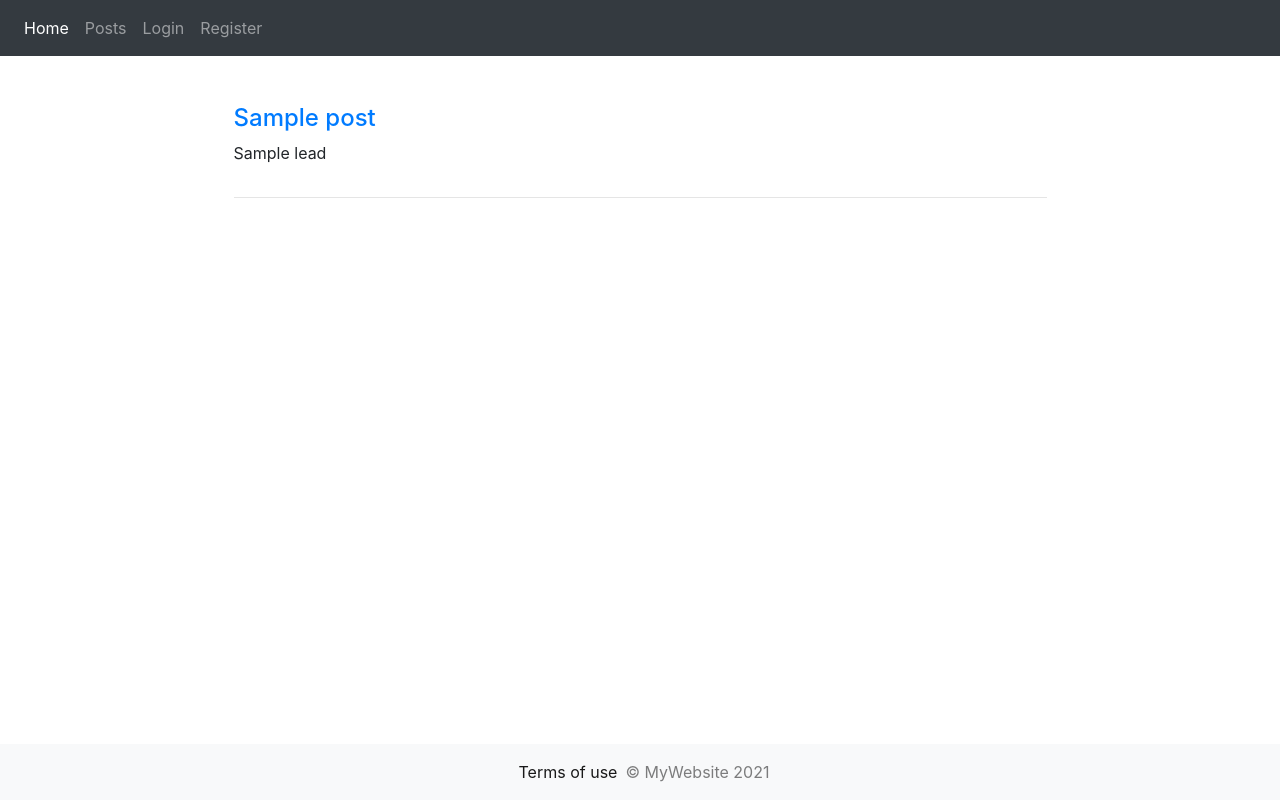
After one commit to Benitorax/ocproject5, a PHP site: template templates/post/index.html.twig in a window 1280 px wide. The commit adds this page. Run offline with PHP 8.4, Linux system fonts and the light colour scheme; the template is opened without the code that fills it: most values are stand-ins (such as "Sample title", 1, 10 or a date in 2020); some libraries are stand-ins or nearby versions.

Commit message:
Create route, controller and template for post index page #3

```diff
--- a/framework/Router/routes.php
+++ b/framework/Router/routes.php
@@ -35,6 +35,11 @@ return [
         'method' => 'GET',
         'callable' => 'App\Controller\PostController::show'
     ],
+    '/post' => [
+        'name' => 'post_index',
+        'method' => 'GET',
+        'callable' => 'App\Controller\PostController::index'
+    ],
     '/fixtures' => [
         'name' => 'fixtures',
         'method' => 'GET',
--- a/src/Controller/FixturesController.php
+++ b/src/Controller/FixturesController.php
@@ -38,8 +38,8 @@ class FixturesController extends AbstractController
             for ($j = 0; $j < 8; $j++) {
                 $post = new Post();
                 $post->setId(IdGenerator::generate())
-                    ->setTitle($faker->sentence(5))
-                    ->setLead($faker->sentences(3, true))
+                    ->setTitle($faker->realText(70, 5))
+                    ->setLead($faker->realText(255, 3))
                     ->setContent($faker->paragraphs(3, true))
                     ->setIsPublished(true)
                     ->setUser($user);
--- a/templates/base.html.twig
+++ b/templates/base.html.twig
@@ -20,7 +20,7 @@
                         <a class="nav-link" href="{{ path('home') }}">Home</a>
                     </li>
                     <li class="nav-item">
-                        <a class="nav-link disabled" href="#">Posts</a>
+                        <a class="nav-link" href="{{ path('post_index') }}">Posts</a>
                     </li>
                 </ul>
             </div>
--- /dev/null
+++ b/templates/post/index.html.twig
@@ -0,0 +1,19 @@
+{% extends 'base.html.twig' %}
+
+{% block title %}Blog{% endblock %}
+
+{% block body %}
+    <div class="row justify-content-center">
+        <div class="col-12 col-md-9">
+            {% for post in posts %}
+                <div class="media">
+                    <div class="media-body">
+                        <h4><a href="{{ path('post_show', {slug: post.slug}) }}">{{ post.title }}</a></h4>
+                        <p>{{ post.lead }}</p>
+                    </div>
+                </div>
+                <hr>
+            {% endfor %}
+        </div>
+    </div>
+{% endblock %}
```
Also changed, not shown: src/Controller/PostController.php (+12 -0 lines).
